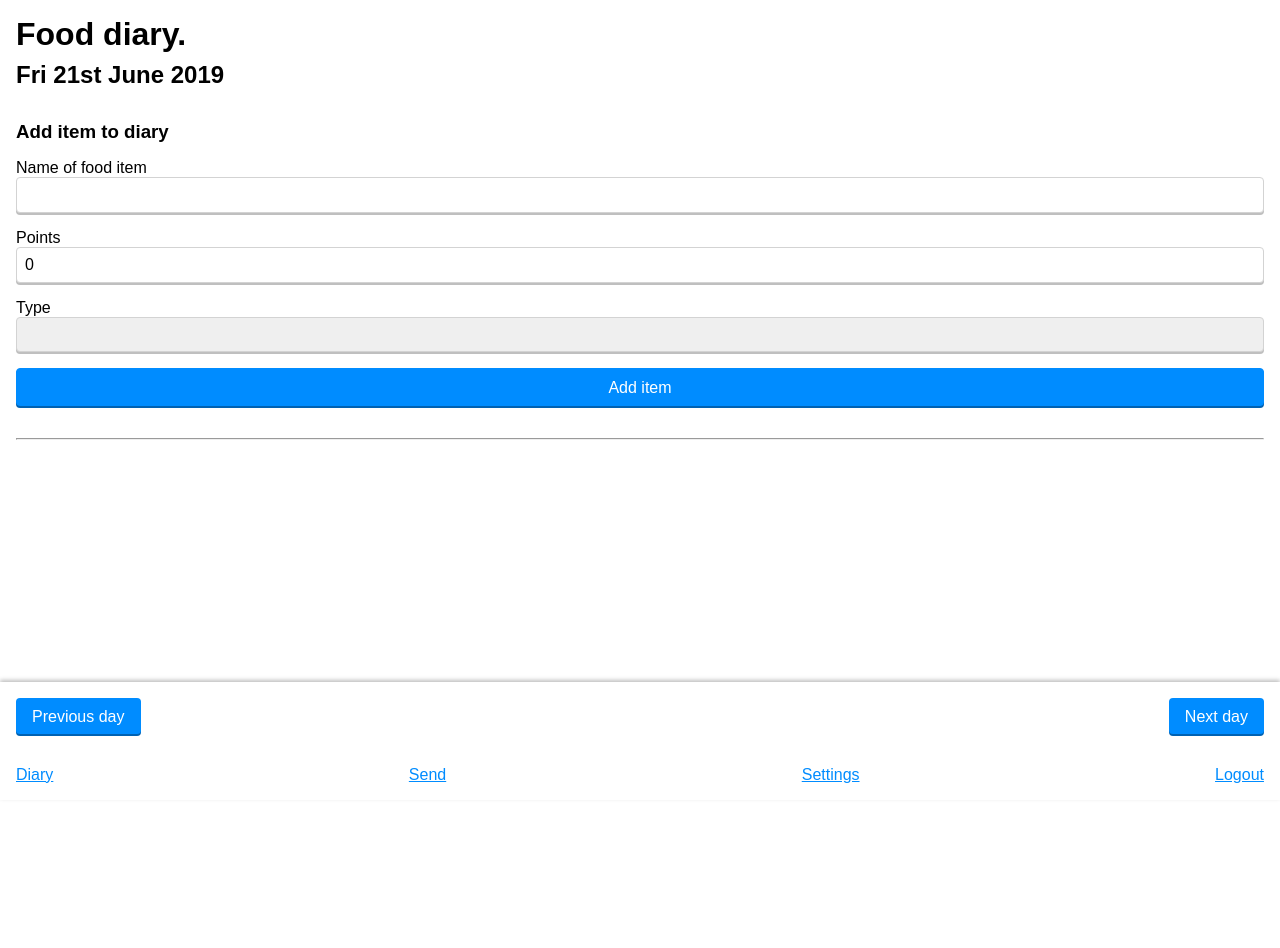
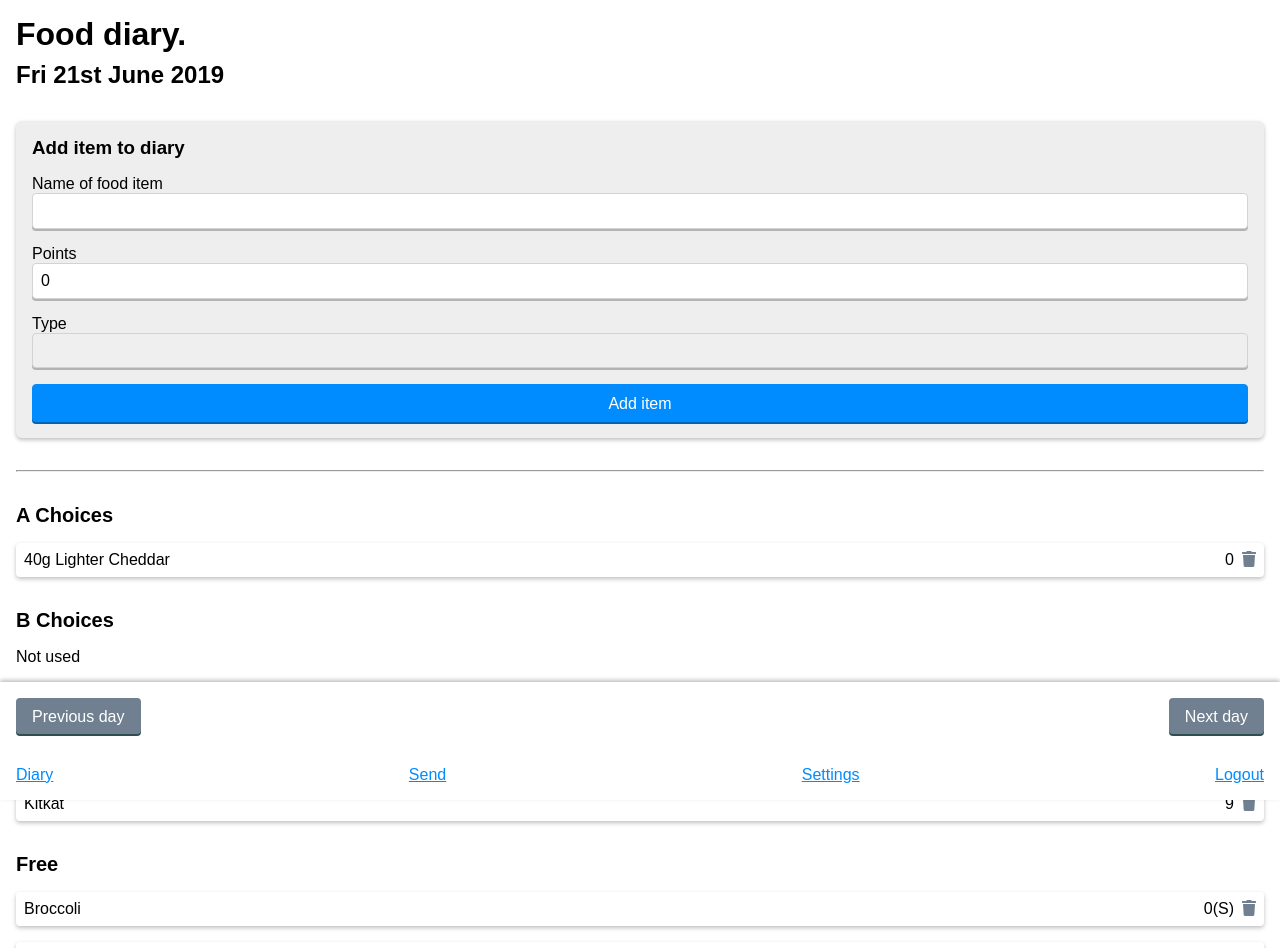
Before and after one commit to phazonoverload/sw-food-diary, a Nuxt app: page /diary in a window 1280 px wide. Shown: the top 948 px of the page. Before the commit the page ends 800 px from the top, so only its background shows below. Built offline with nearby package versions, Linux system fonts and the light colour scheme; a web font is replaced by a local one.

Commit message:
Continued dev

```diff
--- a/assets/style.css
+++ b/assets/style.css
@@ -55,6 +55,11 @@ input[type='submit'],
   font-size: 1em;
 }
 
+.btn.grey {
+  background: slategrey;
+  box-shadow: 0 2px 0 darkslategrey;
+}
+
 a,
 a:visited {
   color: var(--theme);
--- a/components/AddItem.vue
+++ b/components/AddItem.vue
@@ -36,7 +36,16 @@ export default {
 </script>
 
 <style scoped>
+form {
+  background: #eee;
+  padding: 1em;
+  border-radius: 6px;
+  box-shadow: 0 2px 4px rgba(0, 0, 0, 0.25);
+}
 form h3 {
   margin-bottom: 1rem;
 }
+form input[type="submit"] {
+  margin-bottom: 0;
+}
 </style>
--- /dev/null
+++ b/components/ListFood.vue
@@ -0,0 +1,48 @@
+<template>
+  <div id="record">
+    <h2>A Choices</h2>
+    <ListFoodSection :food="a"/>
+    <h2>B Choices</h2>
+    <ListFoodSection :food="b"/>
+    <h2>Points</h2>
+    <ListFoodSection :food="points"/>
+    <h2>Free</h2>
+    <ListFoodSection :food="free"/>
+  </div>
+</template>
+
+<script>
+import ListFoodSection from "~/components/ListFoodSection";
+export default {
+  props: ["food"],
+  computed: {
+    a() {
+      return this.food.filter(item => item.type == "a");
+    },
+    b() {
+      return this.food.filter(item => item.type == "b");
+    },
+    points() {
+      return this.food.filter(item => item.type == "points");
+    },
+    free() {
+      return this.food.filter(
+        item => item.type == "free" || item.type == "speed"
+      );
+    },
+    totalPoints() {
+      //
+    }
+  },
+  components: {
+    ListFoodSection
+  }
+};
+</script>
+
+<style scoped>
+h2 {
+  margin: 2rem 0 1rem;
+  font-size: 1.25em;
+}
+</style>
--- /dev/null
+++ b/components/ListFoodSection.vue
@@ -0,0 +1,51 @@
+<template>
+  <div id="items">
+    <!-- TODO: Change key to .key later -->
+    <div v-if="food.length > 0">
+      <div class="item" v-for="item in food" :key="item.name">
+        <div class="name">{{item.name}}</div>
+        <div class="points">
+          <span>{{ item.points }}</span>
+          <span v-if="item.type == 'speed'">(S)</span>
+        </div>
+        <div class="delete">
+          <i class="fas fa-trash"></i>
+        </div>
+      </div>
+    </div>
+    <div v-else class="not-used">Not used</div>
+  </div>
+</template>
+
+<script>
+export default {
+  props: ["food"]
+};
+</script>
+
+<style scoped>
+.item {
+  display: flex;
+  flex-direction: row;
+  justify-content: flex-end;
+  background: white;
+  box-shadow: 0 2px 4px rgba(0, 0, 0, 0.25);
+  padding: 0.5em;
+  border-radius: 4px;
+  margin-bottom: 1rem;
+}
+.name {
+  margin-right: auto;
+}
+.points {
+}
+.points span {
+}
+i {
+  margin-left: 0.5em;
+  color: slategrey;
+}
+.not-used {
+  margin-bottom: 1em;
+}
+</style>
--- a/components/Nav.vue
+++ b/components/Nav.vue
@@ -1,8 +1,8 @@
 <template>
   <nav>
     <div class="date">
-      <span class="btn">Previous day</span>
-      <span class="btn">Next day</span>
+      <span class="btn grey">Previous day</span>
+      <span class="btn grey">Next day</span>
     </div>
     <div class="pages">
       <n-link to="/diary">Diary</n-link>
--- a/layouts/default.vue
+++ b/layouts/default.vue
@@ -18,7 +18,7 @@ export default {
 
 <style scoped>
 #page {
-  padding-bottom: 8em; /* reduce if logged out */
+  padding-bottom: 8em; /* TODO: reduce if logged out */
 }
 #nav {
   position: fixed;
--- a/pages/diary/index.vue
+++ b/pages/diary/index.vue
@@ -4,20 +4,49 @@
     <h2>Fri 21st June 2019</h2>
     <AddItem :date="date"/>
     <hr>
-    <!-- LIST ITEMS -->
+    <ListFood :food="food"/>
   </div>
 </template>
 
 <script>
 import AddItem from "~/components/AddItem";
+import ListFood from "~/components/ListFood";
 export default {
   data() {
     return {
-      date: "2019-06-21"
+      date: "2019-06-21",
+      food: [
+        {
+          name: "Muller Light",
+          points: 1,
+          type: "points"
+        },
+        {
+          name: "Broccoli",
+          points: 0,
+          type: "speed"
+        },
+        {
+          name: "5% Mince",
+          points: 0,
+          type: "free"
+        },
+        {
+          name: "40g Lighter Cheddar",
+          points: 0,
+          type: "a"
+        },
+        {
+          name: "Kitkat",
+          points: 9,
+          type: "points"
+        }
+      ]
     };
   },
   components: {
-    AddItem
+    AddItem,
+    ListFood
   }
 };
 </script>
--- a/pages/register/index.vue
+++ b/pages/register/index.vue
@@ -19,7 +19,15 @@ export default {
     };
   },
   methods: {
-    register() {}
+    register() {
+      firebase
+        .auth()
+        .createUserWithEmailAndPassword(this.auth.email, this.auth.password)
+        .then(user => {
+          this.user = user;
+          this.authReset();
+        });
+    }
   }
 };
 </script>
--- /dev/null
+++ b/store/index.js
@@ -0,0 +1,27 @@
+export const state = () => ({
+  currentUser: null
+});
+
+export const mutations = {
+  setCurrentUser(vuexContext, user) {
+    vuexContext.currentUser = user;
+  },
+  clearCurrentUser(vuexContext) {
+    vuexContext.currentUser = null;
+  }
+}
+
+export const actions = {
+  setCurrentUser(vuexContext, user) {
+    vuexContext.commit('setCurrentUser', user);
+    localStorage.setItem('currentUser', user);
+  },
+  clearCurrentUser(vuexContext) {
+    vuexContext.commit('clearCurrentUser');
+    localStorage.removeItem('currentUser');
+  }
+}
+
+export const getters = {
+
+}
```
